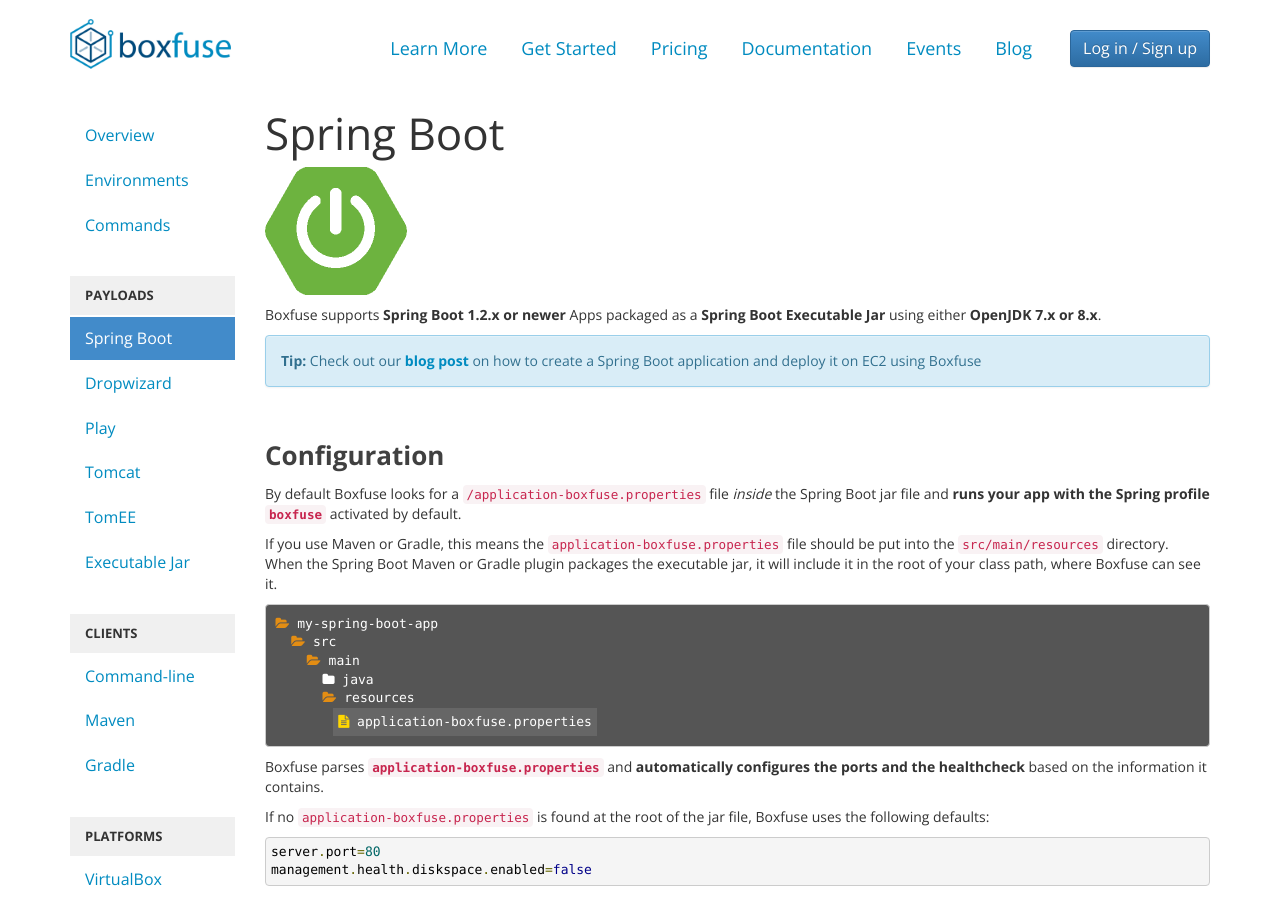
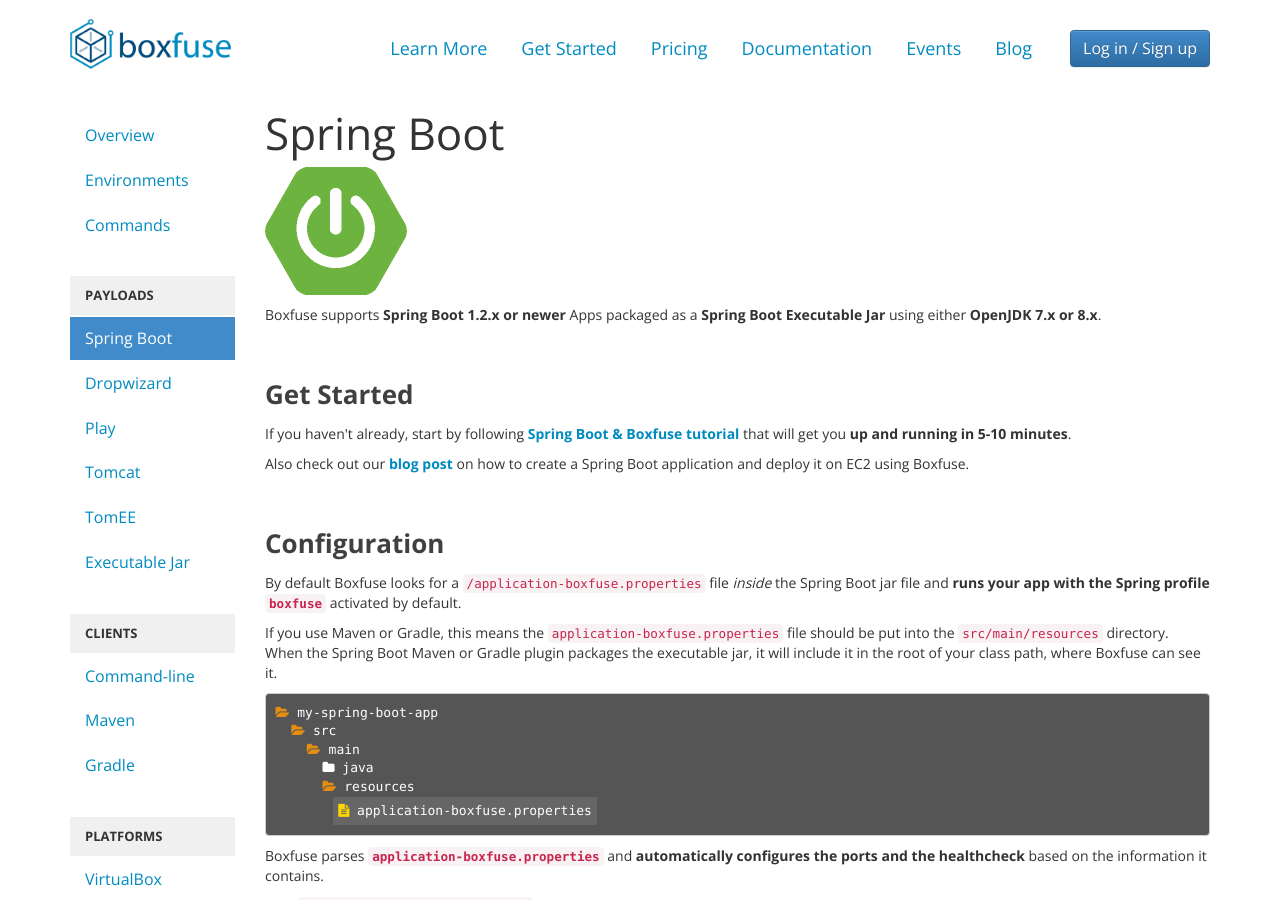
Before and after one commit to flyway/boxfuse.com, a Jekyll site: the page built from docs/payloads/springboot.html, in a window 1280 px wide and 900 px high. Built offline with Jekyll 4.4.1, drawn with Linux system fonts in a browser that asks for light colours.

Commit message:
Referenced tutorials from the docs

```diff
--- a/docs/payloads/play.html
+++ b/docs/payloads/play.html
@@ -7,6 +7,10 @@ subtitle: 'Play'
     <p><img src="/assets/img/play.png"></p>
 
     <p>Boxfuse supports <strong>Play 2.3.x or newer</strong> Apps packaged as a <strong>Play dist Zip</strong> using either <strong>OpenJDK 7.x or 8.x</strong>.</p>
+
+    <h2>Get Started</h2>
+
+    <p>If you haven't already, start by following <strong><a href="/getstarted/play">Play &amp; Boxfuse tutorial</a></strong> that will get you <strong>up and running in 5-10 minutes</strong>.</p>
 
     <h2>Root Certificates</h2>
 
--- a/docs/payloads/springboot.html
+++ b/docs/payloads/springboot.html
@@ -8,10 +8,14 @@ subtitle: 'Spring Boot'
 
     <p>Boxfuse supports <strong>Spring Boot 1.2.x or newer</strong> Apps packaged as a <strong>Spring Boot Executable Jar</strong> using either <strong>OpenJDK 7.x or 8.x</strong>.</p>
 
-    <p class="alert alert-info"><strong>Tip:</strong> Check out our <a href="/blog/spring-boot-ec2"><strong>blog post</strong></a> on how to
-        create a Spring Boot application and deploy it on EC2 using Boxfuse</p>
+    <h2>Get Started</h2>
 
-    <p id="configuration" class="doc-section">Configuration</p>
+    <p>If you haven't already, start by following <strong><a href="/getstarted/springboot">Spring Boot &amp; Boxfuse tutorial</a></strong> that will get you <strong>up and running in 5-10 minutes</strong>.</p>
+
+    <p>Also check out our <a href="/blog/spring-boot-ec2"><strong>blog post</strong></a> on how to
+        create a Spring Boot application and deploy it on EC2 using Boxfuse.</p>
+
+    <h2 id="configuration">Configuration</h2>
 
     <p>By default Boxfuse looks for a <code>/application-boxfuse.properties</code> file <em>inside</em> the Spring Boot jar file
         and <strong>runs your app with the Spring profile <code>boxfuse</code></strong> activated by default.</p>
```
